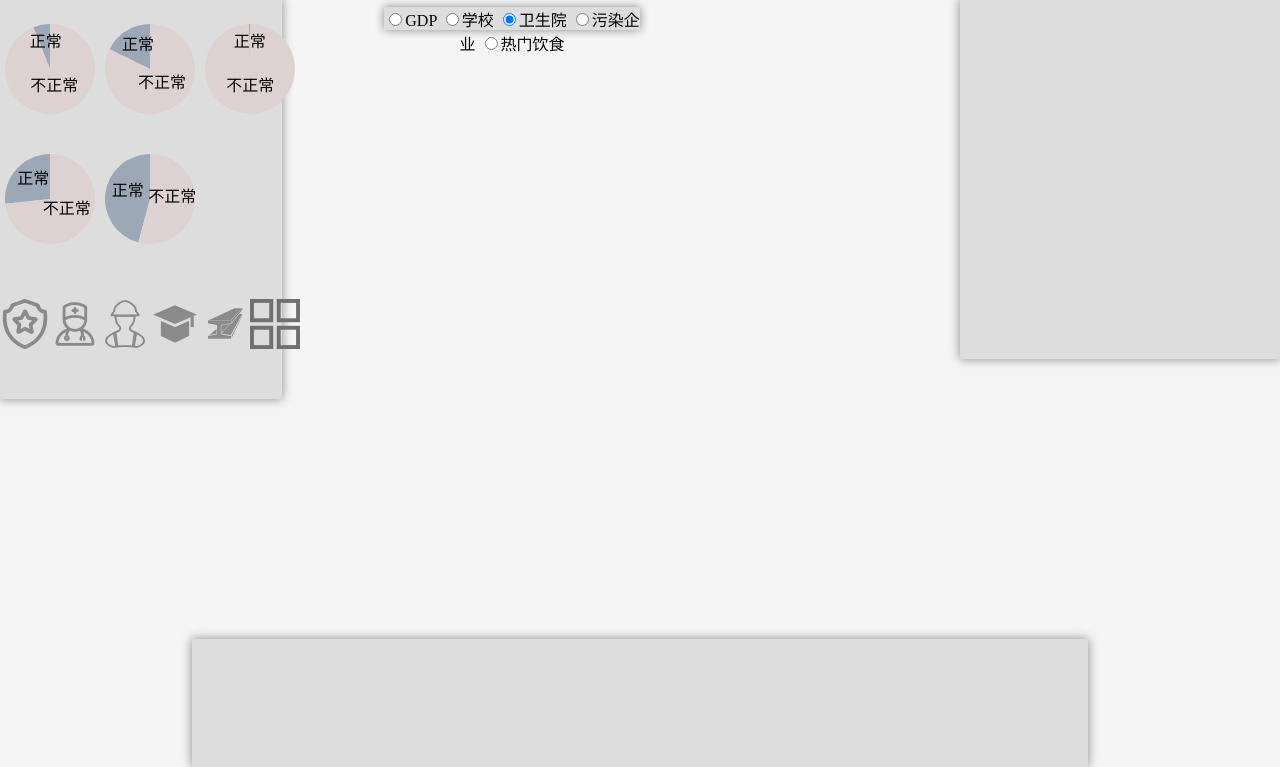
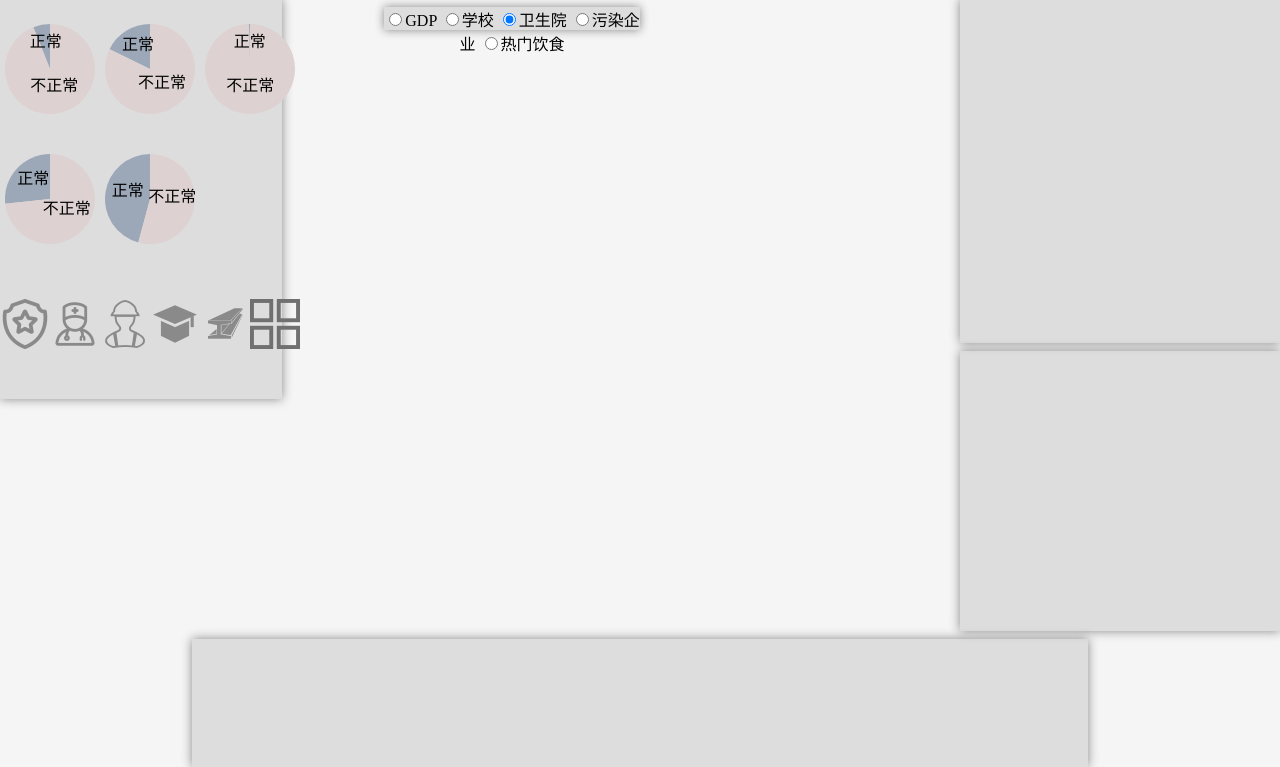
Before and after one commit to Tron-G/healthVis, a Flask app: page / in a window 1280 px wide. Shown: the part 33-800 px from the top of the page. Run offline with Flask 2, Linux system fonts and the light colour scheme; data that the repository does not hold is empty; some libraries are stand-ins or nearby versions.

Commit message:
2/25 hospital_disease_bar

```diff
--- a/static/css/body_view.css
+++ b/static/css/body_view.css
@@ -13,7 +13,7 @@
     left: 450px;
     width: 270px;
     height: 450px;
-    background-color: rgb(184, 215, 240, 0.2);
+    background-color: rgb(184, 215, 240, 0.1);
     /* overflow: hidden; */
 }
 #man_background, #woman_background:hover{
@@ -25,6 +25,6 @@
     left: 755px;
     width: 270px;
     height: 450px;
-    background-color: rgb(240, 185, 237, 0.2);
+    background-color: rgb(240, 185, 237, 0.1);
     /* overflow: hidden; */
 }
--- /dev/null
+++ b/static/css/hospital_disease_bar.css
@@ -0,0 +1,10 @@
+#hospital_disease_bar{
+    background: rgba(125, 126, 128, 0.2);
+    position: absolute;
+    right: 0;
+    top:48%;
+    width: 25%;
+    height: 35%;
+    box-shadow: 0 0 10px #888888;
+    z-index: 1;
+}
--- a/static/css/map_view.css
+++ b/static/css/map_view.css
@@ -8,7 +8,7 @@
     z-index: 0;
 }
 .mapboxgl-ctrl {
-            display: none !important;
+    display: none !important;
 }
 #select_box{
     background: rgba(125, 126, 128, 0.2);
--- a/static/css/radar.css
+++ b/static/css/radar.css
@@ -5,7 +5,7 @@
     right: 0;
     top:4%;
     width: 25%;
-    height: 45%;
+    height: 43%;
     /*border:1px solid #BFBFBF;*/
     box-shadow: 0 0 10px #888888;
     z-index: 1;
--- a/static/js/body_view.js
+++ b/static/js/body_view.js
@@ -66,7 +66,7 @@ function drawBodyMap(type, data) {
             "width": 30,
             "height": 30,
             "x": man_svg_width / 2.22,
-            "y": man_svg_height / 15,
+            "y": man_svg_height / 14,
             "opacity": 1
         },
         "nose": {
@@ -174,7 +174,7 @@ function drawBodyMap(type, data) {
             "width": 30,
             "height": 30,
             "x": woman_svg_width / 2.22,
-            "y": woman_svg_height / 15,
+            "y": woman_svg_height / 14,
             "opacity": 1
         },
         "nose": {
--- a/templates/index.html
+++ b/templates/index.html
@@ -15,6 +15,7 @@
 <link rel="stylesheet" href="../static/css/map_view.css">
 <link rel="stylesheet" href="../static/css/timeline.css">
 <link rel="stylesheet" href="../static/css/radar.css">
+<link rel="stylesheet" href="../static/css/hospital_disease_bar.css">
 <link rel="stylesheet" href="../static/css/job_pie.css">
 <link rel="stylesheet" href="../static/css/body_view.css">
 
@@ -34,10 +35,10 @@
             </form>
         </div>
     </div>
-    <div id="right_view">
-        <div id="radar"></div>
-        <div id="job_pie"></div>
-    </div>
+
+    <div id="radar"></div>
+    <div id="hospital_disease_bar"></div>
+    <div id="job_pie"></div>
     <div id="timeline"></div>
 </body>
 
```
